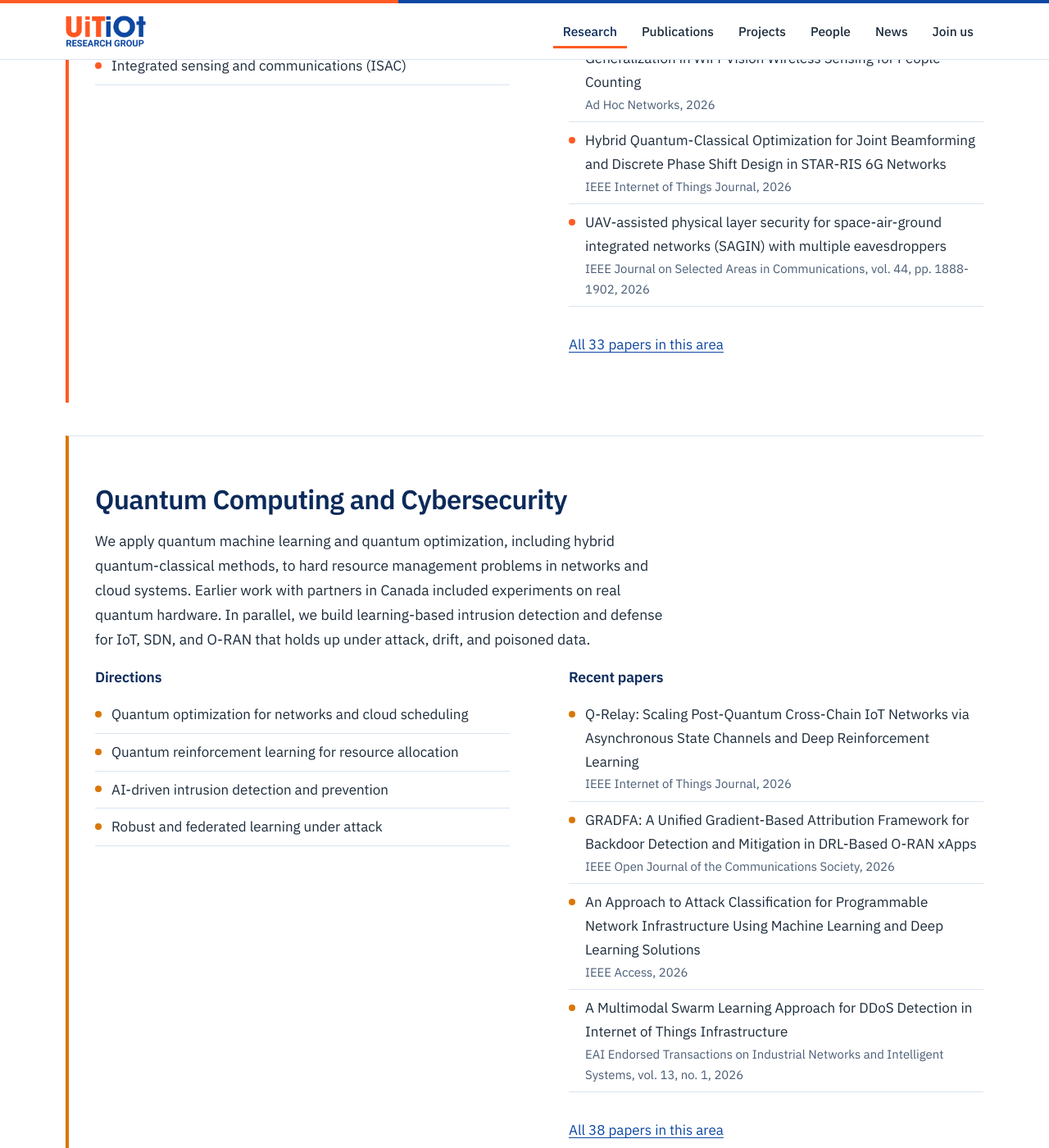
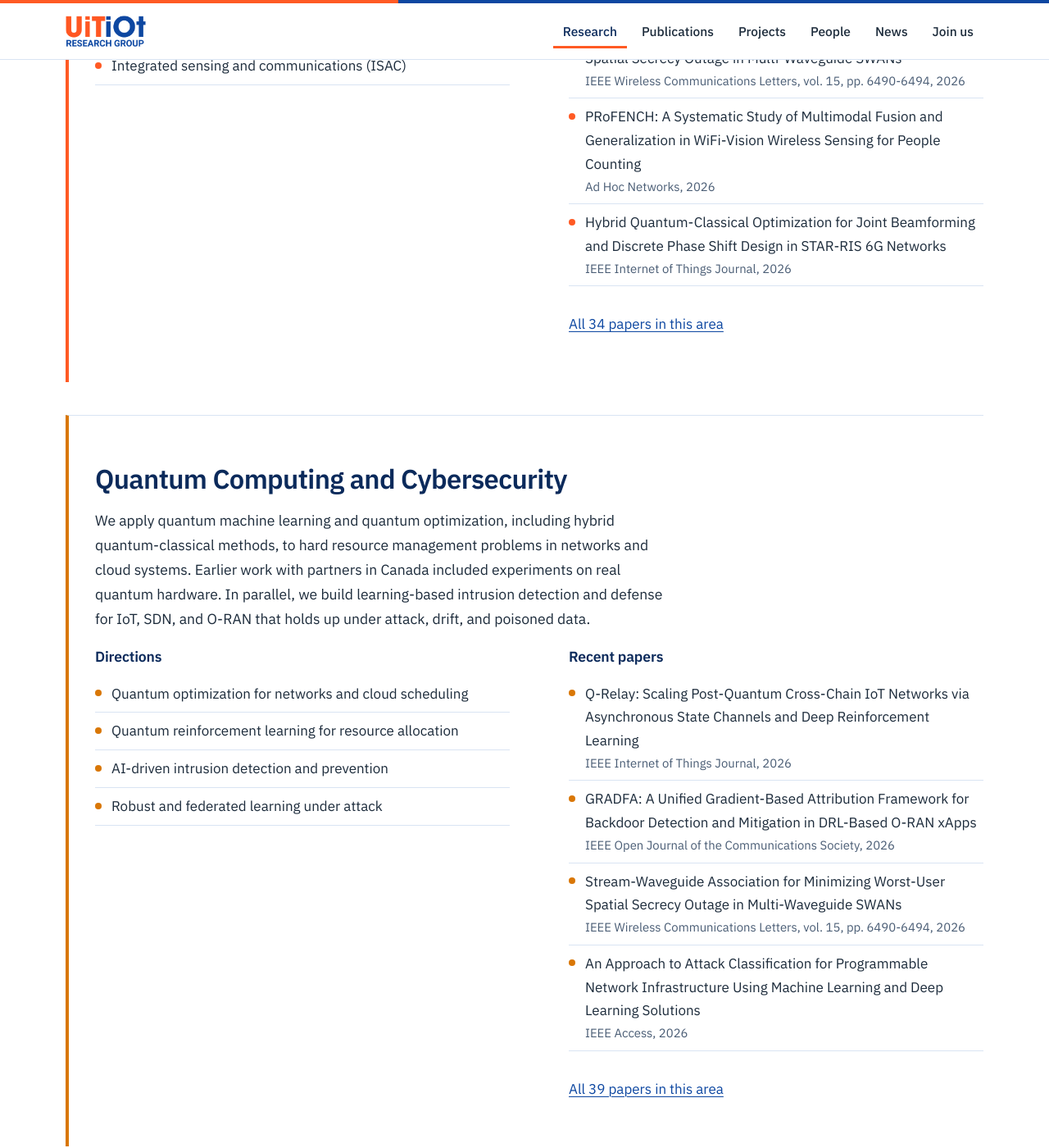
Before and after one commit to vdanghuynh/uitiot, a Jekyll site: the page built from research.html, in a window 1280 px wide and 1400 px high, scrolled down 3235 px. Shown: the whole window at 82% size. Built offline with Jekyll 4.4.1, drawn with Linux system fonts in a browser that asks for light colours.

Commit message:
Publications: add IEEE WCL SWAN secrecy paper

```diff
--- a/_data/publications.yml
+++ b/_data/publications.yml
@@ -23,6 +23,14 @@
   doi: 10.1109/OJCOMS.2026.3739586
   pillars: [wireless, qsec]
   featured: true
+
+- type: journal
+  year: 2026
+  date: 2026
+  authors: H.-U. Vo-Thi, D. V. Huynh, S. Nguyen Ngoc, N. Cong Luong, and T. Do-Duy
+  title: "Stream-Waveguide Association for Minimizing Worst-User Spatial Secrecy Outage in Multi-Waveguide SWANs"
+  venue: IEEE Wireless Communications Letters, vol. 15, pp. 6490-6494
+  pillars: [wireless, qsec]
 
 - type: journal
   year: 2026
```
